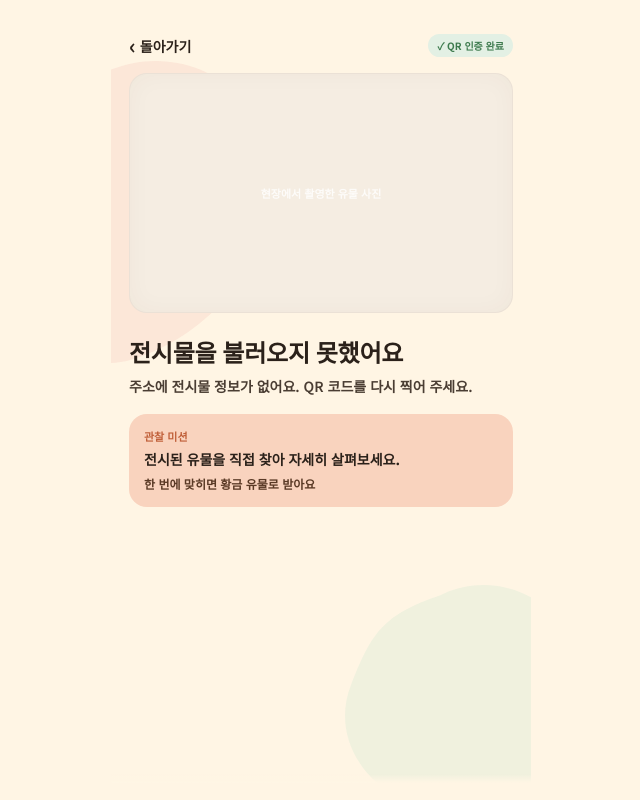
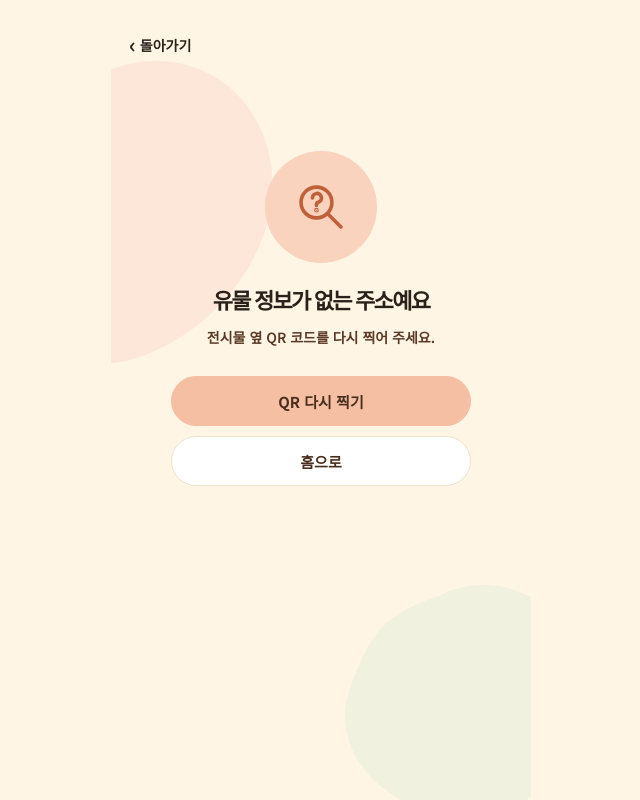
Before and after one commit to woo6629058/BU-LOG, a Spring Boot app: page /pages/exhibit.html in a window 1280 px wide. Shown: the whole page, without its empty margins (319-959 px from the left). Run offline with Spring Boot 4, Linux system fonts and the light colour scheme; some of the project's set-up classes (security, data sources, template engines, error pages and the like) are left out, and stand-ins take their place; some web fonts are replaced.

Commit message:
fix: 02 유물을 못 불러왔을 때 안내 화면과 QR 다시 찍기·다시 시도 버튼 추가

```diff
--- a/src/main/resources/static/css/pages/exhibit.css
+++ b/src/main/resources/static/css/pages/exhibit.css
@@ -405,3 +405,87 @@
   font-weight: 600;
   letter-spacing: 0;
 }
+
+/* =========================================================
+   유물을 못 불러왔을 때 (없는 유물, 잘못된 주소, 서버 오류)
+   빈 사진 칸·미션 박스·"QR 인증 완료"를 숨기고 안내와 버튼만 보여줌
+   ========================================================= */
+.mission-box[hidden],
+.exhibit-empty[hidden] { display: none; }
+
+.exhibit.is-error .exhibit-badge,
+.exhibit.is-error .exhibit-photo,
+.exhibit.is-error .exhibit-tags,
+.exhibit.is-error .exhibit-name,
+.exhibit.is-error .exhibit-description,
+.exhibit.is-error .mission-box,
+.exhibit.is-error .exhibit-cta { display: none; }
+
+.exhibit-empty {
+  display: flex;
+  flex-direction: column;
+  align-items: center;
+  margin-top: 12vh;
+  padding: 0 8px;
+  text-align: center;
+}
+
+.exhibit-empty__icon {
+  display: grid;
+  place-items: center;
+  width: 112px;
+  height: 112px;
+  margin-bottom: 22px;
+  border-radius: 50%;
+  background: var(--peach-soft, #F9D3BE);
+}
+.exhibit-empty__icon svg { width: 58px; height: 58px; }
+
+.exhibit-empty__title {
+  margin: 0 0 10px;
+  font-family: var(--font-title);
+  font-size: 22px;
+  font-weight: 800;
+  line-height: 1.4;
+  color: #2B211A;
+  word-break: keep-all;
+}
+
+.exhibit-empty__message {
+  max-width: 280px;
+  margin: 0 0 28px;
+  font-family: var(--font-body);
+  font-size: 14px;
+  font-weight: 600;
+  line-height: 1.6;
+  color: #5A3A26;
+  word-break: keep-all;
+}
+
+.exhibit-empty__actions {
+  display: flex;
+  flex-direction: column;
+  gap: 10px;
+  width: 100%;
+  max-width: 300px;
+}
+
+.exhibit-empty__button {
+  display: flex;
+  justify-content: center;
+  align-items: center;
+  min-height: 50px;
+  border: 1.5px solid #EFE2CC;
+  border-radius: 999px;
+  font-family: var(--font-label);
+  font-size: 15px;
+  font-weight: 800;
+  text-decoration: none;
+  color: #4A2E1E;
+  background: #FFFFFF;
+}
+.exhibit-empty__button--primary {
+  border-color: #F4BFA3;
+  background: #F4BFA3;
+}
+.exhibit-empty__button:focus-visible { outline: 3px solid #F2B79B; outline-offset: 2px; }
--- a/src/main/resources/static/js/pages/exhibit.js
+++ b/src/main/resources/static/js/pages/exhibit.js
@@ -56,13 +56,22 @@ function formatNumber(number) {
 }
 
 // 3. 실패했을 때 화면에 보여줄 내용
-function showError(message) {
-  nameEl.textContent = '전시물을 불러오지 못했어요';
-  descriptionEl.textContent = message;
-  setTag(galleryTagEl, null);
-  setTag(cardNoEl, null);
-  document.querySelector('.mission-box').hidden = true; // 전시물이 없으면 미션도 숨김
+// 사진·태그·미션·하단 버튼·"QR 인증 완료"는 숨기고, 가운데 안내와 버튼만 보여줌 (exhibit.css의 .is-error)
+//   retry: true  → "다시 시도" 버튼 (서버 오류일 때)
+//   retry: false → "QR 다시 찍기" 버튼 (주소가 틀렸거나 없는 유물일 때)
+function showError(title, message, { retry = false } = {}) {
+  document.querySelector('#exhibit-content').classList.add('is-error');
+  document.querySelector('#exhibit-empty-title').textContent = title;
+  document.querySelector('#exhibit-empty-message').textContent = message;
+  document.querySelector('#exhibit-empty').hidden = false;
   quizLink.hidden = true; // 전시물이 없으면 퀴즈로 못 가게 버튼 숨김
+
+  const primary = document.querySelector('#exhibit-empty-primary');
+  if (retry) {
+    primary.textContent = '다시 시도';
+    primary.href = window.location.href;
+  }
+  document.title = `${title} | BU:LOG`;
 }
 
 // 4. 관찰 미션 질문 채우기 (실패해도 기본 문구가 남아 있어서 화면은 그대로)
@@ -78,7 +87,7 @@ async function renderMissionQuestion() {
 // 5. 서버에서 받아서 화면 채우기
 async function renderExhibit() {
   if (!exhibitId) {
-    showError('주소에 전시물 정보가 없어요. QR 코드를 다시 찍어 주세요.');
+    showError('유물 정보가 없는 주소예요', '전시물 옆 QR 코드를 다시 찍어 주세요.');
     return;
   }
 
@@ -103,9 +112,9 @@ async function renderExhibit() {
     renderMissionQuestion();
   } catch (error) {
     if (error.status === 404) {
-      showError('해당 전시물을 찾을 수 없어요. QR 코드를 다시 찍어 주세요.');
+      showError('유물을 찾을 수 없어요', '주소가 바뀌었거나 아직 준비 중인 유물이에요. 전시물 옆 QR 코드를 다시 찍어 주세요.');
     } else {
-      showError('잠시 후 다시 시도해 주세요.');
+      showError('유물을 불러오지 못했어요', '잠시 연결이 불안정해요. 조금 뒤에 다시 시도해 주세요.', { retry: true });
     }
   }
 }
--- a/src/main/resources/static/pages/exhibit.html
+++ b/src/main/resources/static/pages/exhibit.html
@@ -25,6 +25,24 @@
       </a>
       <span class="exhibit-badge">✓ QR 인증 완료</span>
     </div>
+
+    <!-- 유물을 못 불러왔을 때만 보이는 안내 (이때 사진·태그·미션·하단 버튼은 숨김) -->
+    <section class="exhibit-empty" id="exhibit-empty" hidden>
+      <div class="exhibit-empty__icon" aria-hidden="true">
+        <svg viewBox="0 0 64 64" fill="none" stroke="#C0603A" stroke-width="4" stroke-linecap="round" stroke-linejoin="round">
+          <circle cx="27" cy="27" r="17"/>
+          <path d="M40 40l14 14"/>
+          <path d="M22.5 22a5 5 0 1 1 6.5 4.8c-1.3.4-2 1.4-2 2.7v.8"/>
+          <circle cx="27" cy="35.5" r="0.6" fill="#C0603A"/>
+        </svg>
+      </div>
+      <h1 class="exhibit-empty__title" id="exhibit-empty-title">유물을 찾을 수 없어요</h1>
+      <p class="exhibit-empty__message" id="exhibit-empty-message"></p>
+      <div class="exhibit-empty__actions">
+        <a class="exhibit-empty__button exhibit-empty__button--primary" id="exhibit-empty-primary" href="/pages/qr-scan.html">QR 다시 찍기</a>
+        <a class="exhibit-empty__button" href="/">홈으로</a>
+      </div>
+    </section>
 
     <!-- 유물 사진 (사진이 없으면 갈색 배경 + 안내 문구가 보임) -->
     <div class="exhibit-photo">
```
